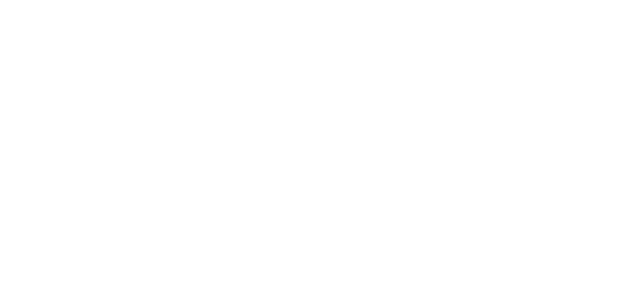
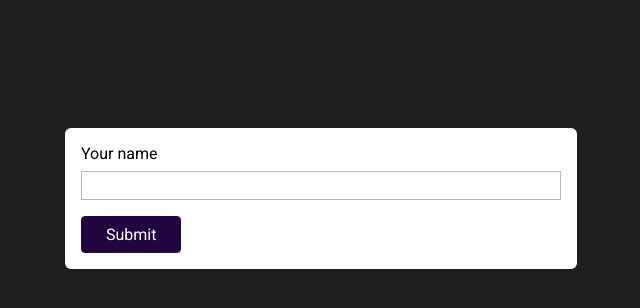
Before and after one commit to TUNAKIMBAP/Chapter-10-Web-Forms, a plain HTML site: page index.html in a window 1280 px wide. Shown: the whole page, without its empty margins (319-959 px from the left). Drawn offline with Linux system fonts and the light colour scheme.

Commit message:
added form style

```diff
--- a/index.html
+++ b/index.html
@@ -4,6 +4,19 @@
     <meta charset="UTF-8" />
     <meta name="viewport" content="width=device-width, initial-scale=1.0" />
     <title>HTML Forms</title>
+    <link rel="stylesheet" href="styles.css" />
+    <link rel="preconnect" href="https://fonts.googleapis.com" />
+    <link rel="preconnect" href="https://fonts.gstatic.com" crossorigin />
+    <link
+      href="https://fonts.googleapis.com/css2?family=Oleo+Script:wght@400;700&family=Quicksand:wght@300..700&family=Roboto:ital,wght@0,100..900;1,100..900&display=swap"
+      rel="stylesheet"
+    />
   </head>
-  <body></body>
+  <body>
+    <form action="/" method="GET">
+      <label for="username">Your name</label>
+      <input type="text" name="user-name" id="username" />
+      <button>Submit</button>
+    </form>
+  </body>
 </html>
--- a/styles.css
+++ b/styles.css
@@ -0,0 +1,51 @@
+body {
+  background-color: rgb(31, 30, 30);
+  margin: 8rem;
+  font-family: "Roboto", sans-serif;
+}
+
+form {
+  width: 30rem;
+  margin: 3rem auto;
+  background-color: rgb(255, 255, 255);
+  padding: 1rem;
+  border-radius: 6px;
+}
+
+label {
+  margin-bottom: 0.5rem;
+  display: block;
+}
+
+input {
+  width: 100%;
+  display: block;
+  margin-bottom: 1rem;
+  box-sizing: border-box;
+  font: inherit;
+  border: 1px solid rgb(184, 184, 184);
+  padding: 0.25rem;
+  color: rgb(61, 58, 58);
+}
+
+input:focus {
+  background-color: rgb(219, 190, 253);
+  color: rgb(32, 5, 63);
+  border-color: rgb(32, 5, 63);
+}
+
+button {
+  display: block;
+  font: inherit;
+  background-color: rgb(32, 5, 63);
+  color: white;
+  border: 1px solid rgb(32, 5, 63);
+  padding: 0.5rem 1.5rem;
+  border-radius: 4px;
+  cursor: pointer;
+}
+
+button:hover {
+  background-color: rgb(52, 14, 95);
+  border-color: rgb(52, 14, 95);
+}
```
